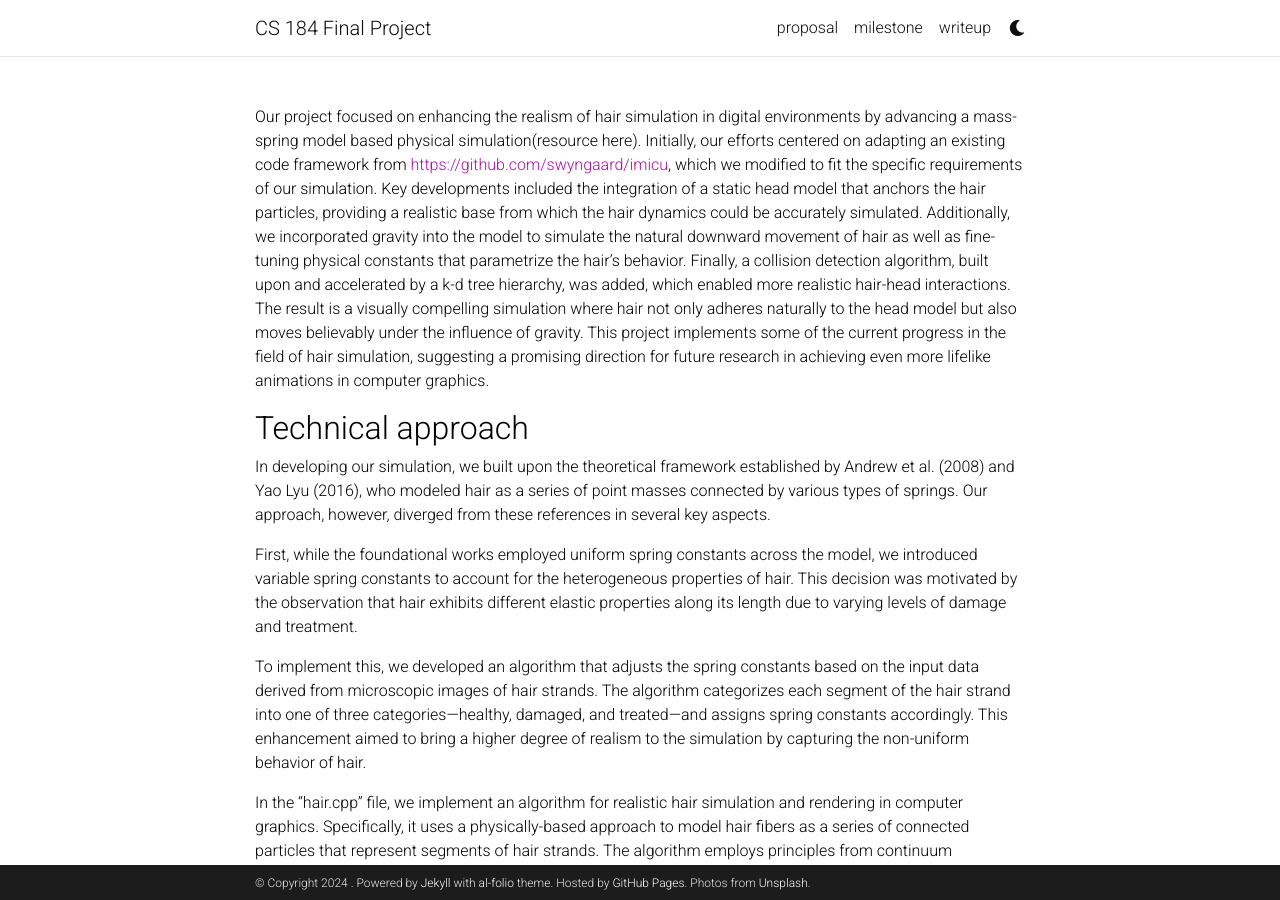
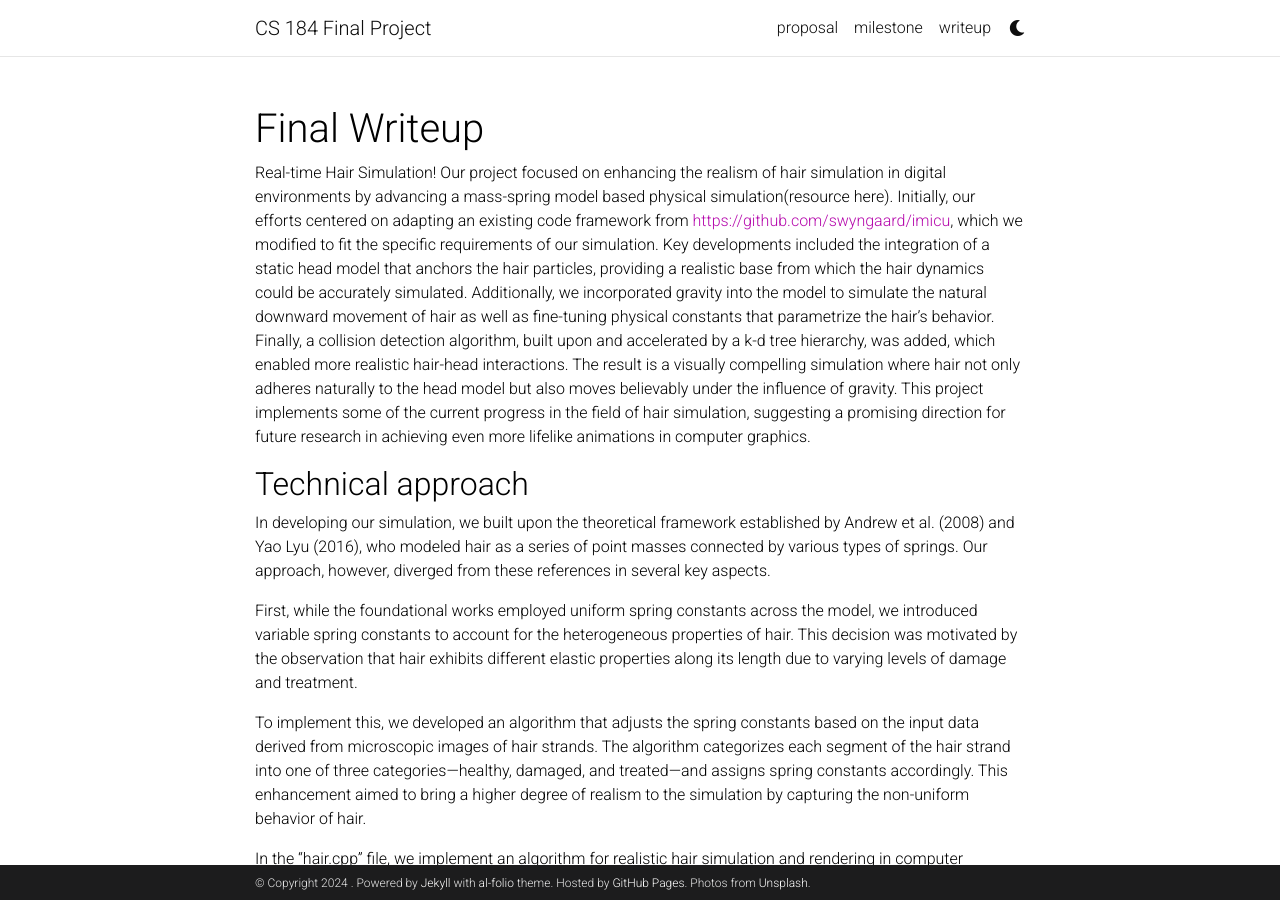
Before and after one commit to Blackfeather0x1/cs184-final-website, a Jekyll site: the page built from _pages/writeup.md, in a window 1280 px wide and 900 px high. Built offline with Jekyll 4.4.1, drawn with Linux system fonts in a browser that asks for light colours; formulas are drawn with MathJax 3; comment, search, counter and statistics services are not loaded; a style sheet for code colours, icons or effects is not loaded.

Commit message:
Final Report V1.1

```diff
--- a/_pages/writeup.md
+++ b/_pages/writeup.md
@@ -73,7 +73,9 @@ From a high level, other than referencing documentation on how certain built in
 = To translate the springs from 2-D to 3-D for the cube object specifically, we referenced slides by [Carnegie Mellon University’s Fall 2002 offering of Computer Graphics 15-462](https://www.cs.cmu.edu/~barbic/jellocube_bw.pdf)
 - [Unity documentation on how the mesh class works](https://docs.unity3d.com/Manual/UsingtheMeshClass.html) so we know the appropriate information to supply when rendering the mesh. -->
 
-Our project focused on enhancing the realism of hair simulation in digital environments by advancing a mass-spring model based physical simulation(resource here). Initially, our efforts centered on adapting an existing code framework from [https://github.com/swyngaard/imicu](https://github.com/swyngaard/imicu), which we modified to fit the specific requirements of our simulation. Key developments included the integration of a static head model that anchors the hair particles, providing a realistic base from which the hair dynamics could be accurately simulated. Additionally, we incorporated gravity into the model to simulate the natural downward movement of hair as well as fine-tuning physical constants that parametrize the hair’s behavior. Finally, a collision detection algorithm, built upon and accelerated by a k-d tree hierarchy, was added, which enabled more realistic hair-head interactions. The result is a visually compelling simulation where hair not only adheres naturally to the head model but also moves believably under the influence of gravity. This project implements some of the current progress in the field of hair simulation, suggesting a promising direction for future research in achieving even more lifelike animations in computer graphics.
+# Final Writeup
+
+Real-time Hair Simulation! Our project focused on enhancing the realism of hair simulation in digital environments by advancing a mass-spring model based physical simulation(resource here). Initially, our efforts centered on adapting an existing code framework from [https://github.com/swyngaard/imicu](https://github.com/swyngaard/imicu), which we modified to fit the specific requirements of our simulation. Key developments included the integration of a static head model that anchors the hair particles, providing a realistic base from which the hair dynamics could be accurately simulated. Additionally, we incorporated gravity into the model to simulate the natural downward movement of hair as well as fine-tuning physical constants that parametrize the hair’s behavior. Finally, a collision detection algorithm, built upon and accelerated by a k-d tree hierarchy, was added, which enabled more realistic hair-head interactions. The result is a visually compelling simulation where hair not only adheres naturally to the head model but also moves believably under the influence of gravity. This project implements some of the current progress in the field of hair simulation, suggesting a promising direction for future research in achieving even more lifelike animations in computer graphics.
 
 ## Technical approach
 
@@ -93,7 +95,7 @@ Each spring type used in the hair physical model:
 3. **Torsion Springs**: Torsion springs link each particle to others three edges away, providing resistance to twisting motions around the hair strand’s length, thus maintaining the integrity of the hair’s twist along its axis.
 4. **Tetrahedral Altitude Springs**: Unique to our model, these springs form for every group of four consecutive particles, creating a tetrahedral structure. They exert a repelling force between the opposite edges of the tetrahedron, effectively preventing the collapse of the hair’s volume when compressed.
 
-![cube-springs](../assets/img/writeup/spring_model.png){:style="display:block; margin-left: auto; margin-right: auto; width:50%;"}
+![spring-model](../assets/img/writeup/spring_model.png){:style="display:block; margin-left: auto; margin-right: auto; width:50%;"}
 
 **Elastic force Mathematical calculation:**
 
```
